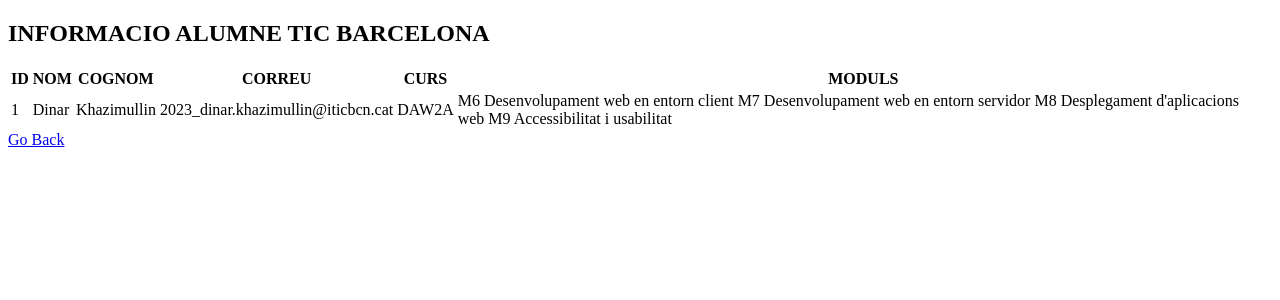
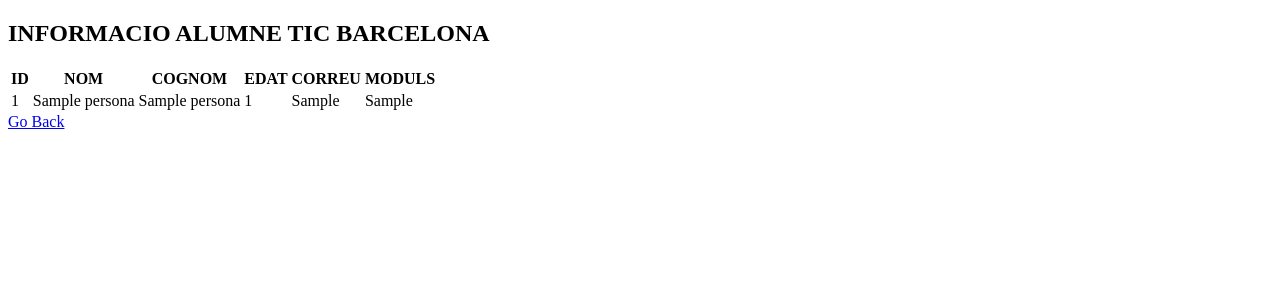
Before and after one commit to DinarKhazimullinITICBcn/M07_UF4, a Django app: page /centre/students/student/1 in a window 1280 px wide. Shown: the part 64-364 px from the top of the page. Run offline with Django 5.2, Linux system fonts and the light colour scheme; tables that the repository leaves empty hold one stand-in row (values such as "Sample post").

Commit message:
Cambiat la carrega de dades amb object desde la base de dades i millorat els templates per a que totes les dades es vegin

```diff
--- a/TIC_BCN_DK/centre/templates/alumn.html
+++ b/TIC_BCN_DK/centre/templates/alumn.html
@@ -9,17 +9,17 @@
         <th>ID</th>
         <th>NOM</th>
         <th>COGNOM</th>
+        <th>EDAT</th>
         <th>CORREU</th>
-        <th>CURS</th>
         <th>MODULS</th>
     </tr>
     <tr>
         <td>{{ alumne.id }}</td>
         <td>{{ alumne.nom }}</td>
         <td>{{ alumne.cognom }}</td>
+        <td>{{ alumne.edat }}</td>
         <td>{{ alumne.correu }}</td>
-        <td>{{ alumne.curs }}</td>
-        <td>{{ alumne.modul }}</td>
+        <td>{{ alumne.moduls }}</td>
     </tr>
 </table>
 <a href="{% url 'students' %}">Go Back</a>
--- a/TIC_BCN_DK/centre/templates/professor.html
+++ b/TIC_BCN_DK/centre/templates/professor.html
@@ -9,16 +9,16 @@
         <th>ID</th>
         <th>NOM</th>
         <th>COGNOM</th>
+        <th>EDAT</th>
         <th>CORREU</th>
-        <th>CURS</th>
         <th>MODULS</th>
     </tr>
     <tr>
         <td>{{ professor.id }}</td>
         <td>{{ professor.nom }}</td>
         <td>{{ professor.cognom }}</td>
+        <td>{{ professor.edat }}</td>
         <td>{{ professor.correu }}</td>
-        <td>{{ professor.curs }}</td>
         <td>{{ professor.moduls }}</td>
     </tr>
 </table>
--- a/TIC_BCN_DK/centre/views.py
+++ b/TIC_BCN_DK/centre/views.py
@@ -2,132 +2,25 @@ from django.shortcuts import render
 from django.http import HttpResponse
 from django.template import Context, loader
 from django.shortcuts import render
+from .models import Persona
 from .forms import PersonaForm
 
 def index(request):
     professor = {"name":"Roger","surname":"Sobrino","age":"17"}
     return render(request, 'index_centre.html', {'nombre':professor['name'], 'surname':professor['surname'], 'age':professor["age"]})
 def teachers(request):
-    professors = [
-        {
-            "id": 1,
-            "nom":"Roger",
-            "cognom":"Sobrino",
-            "correu":"roger.sobrino@iticbcn.cat",
-            "curs":"DAM2B,DAW2A",
-            "moduls":"M7 Desenvolupament web d'entorn servidor"
-        },
-        {
-            "id": 2,
-            "nom":"Josep Oriol",
-            "cognom":"Roca",
-            "correu":"oriol.roca@iticbcn.cat",
-            "curs":"DAM2B,DAW2A, DAW1A",
-            "moduls":"M9 Accessibilitat i usabilitat, M6 Desenvolupament web en entorn client"
-        },
-        {
-            "id": 3,
-            "nom":"Juanma",
-            "cognom":"Biel",
-            "correu":"juanma.sanchez@iticbcn.cat",
-            "curs":"DAW2A",
-            "moduls":"M6 Desenvolupament web en entorn client"
-        },
-    ]
+    professors = Persona.objects.filter(rol='professor')
     context = {'professor':professors}
     return render(request, 'prof.html', context)
 def students(request):
-    alumnes = [
-        {
-            "id": 1,
-            "nom":"Dinar",
-            "cognom":"Khazimullin",
-            "correu": "2023_dinar.khazimullin@iticbcn.cat",
-            "curs":"DAW2A",
-            "modul":"M6 Desenvolupament web en entorn client M7 Desenvolupament web en entorn servidor M8 Desplegament d'aplicacions web M9 Accessibilitat i usabilitat"
-        },
-        {
-            "id": 2,
-            "nom":"Joel",
-            "cognom":"Ghanem",
-            "correu": "2023_joel.ghanem@iticbcn.cat",
-            "curs":"DAW2A",
-            "modul":"M6 Desenvolupament web en entorn client M7 Desenvolupament web en entorn servidor M8 Desplegament d'aplicacions web M9 Accessibilitat i usabilitat"
-        },
-        {
-            "id": 3,
-            "nom":"Junhong",
-            "cognom":"Zhu Zhang",
-            "correu": "2023_junhong.zhu@iticbcn.cat",
-            "curs":"DAW2A",
-            "modul":"M6 Desenvolupament web en entorn client M7 Desenvolupament web en entorn servidor M8 Desplegament d'aplicacions web M9 Accessibilitat i usabilitat"
-        },
-    ]
+    alumnes = Persona.objects.filter(rol='alumne')
     context = {'alumne':alumnes}
     return render(request, 'alumne.html', context)
 def teacher(request, pk):
-    professors = [
-        {
-            "id": 1,
-            "nom":"Roger",
-            "cognom":"Sobrino",
-            "correu":"roger.sobrino@iticbcn.cat",
-            "curs":"DAM2B,DAW2A",
-            "moduls":"M7 Desenvolupament web d'entorn servidor"
-        },
-        {
-            "id": 2,
-            "nom":"Josep Oriol",
-            "cognom":"Roca",
-            "correu":"oriol.roca@iticbcn.cat",
-            "curs":"DAM2B,DAW2A, DAW1A",
-            "moduls":"M9 Accessibilitat i usabilitat, M6 Desenvolupament web en entorn client"
-        },
-        {
-            "id": 3,
-            "nom":"Juanma",
-            "cognom":"Biel",
-            "correu":"juanma.sanchez@iticbcn.cat",
-            "curs":"DAW2A",
-            "moduls":"M6 Desenvolupament web en entorn client"
-        },
-    ]
-    professor = None
-    for i in professors:
-        if i['id'] == pk:
-            professor = i
+    professor = Persona.objects.get(id=pk)
     return render(request, 'professor.html', {'professor': professor})
 def student(request, pk):
-    alumnes = [
-        {
-            "id": 1,
-            "nom":"Dinar",
-            "cognom":"Khazimullin",
-            "correu": "2023_dinar.khazimullin@iticbcn.cat",
-            "curs":"DAW2A",
-            "modul":"M6 Desenvolupament web en entorn client M7 Desenvolupament web en entorn servidor M8 Desplegament d'aplicacions web M9 Accessibilitat i usabilitat"
-        },
-        {
-            "id": 2,
-            "nom":"Joel",
-            "cognom":"Ghanem",
-            "correu": "2023_joel.ghanem@iticbcn.cat",
-            "curs":"DAW2A",
-            "modul":"M6 Desenvolupament web en entorn client M7 Desenvolupament web en entorn servidor M8 Desplegament d'aplicacions web M9 Accessibilitat i usabilitat"
-        },
-        {
-            "id": 3,
-            "nom":"Junhong",
-            "cognom":"Zhu Zhang",
-            "correu": "2023_junhong.zhu@iticbcn.cat",
-            "curs":"DAW2A",
-            "modul":"M6 Desenvolupament web en entorn client M7 Desenvolupament web en entorn servidor M8 Desplegament d'aplicacions web M9 Accessibilitat i usabilitat"
-        },
-    ]
-    alumne = None
-    for i in alumnes:
-        if i['id'] == pk:
-            alumne = i
+    alumne = Persona.objects.get(id=pk)
     return render(request, 'alumn.html', {'alumne': alumne})
 def form(request):
     form = PersonaForm()
```
